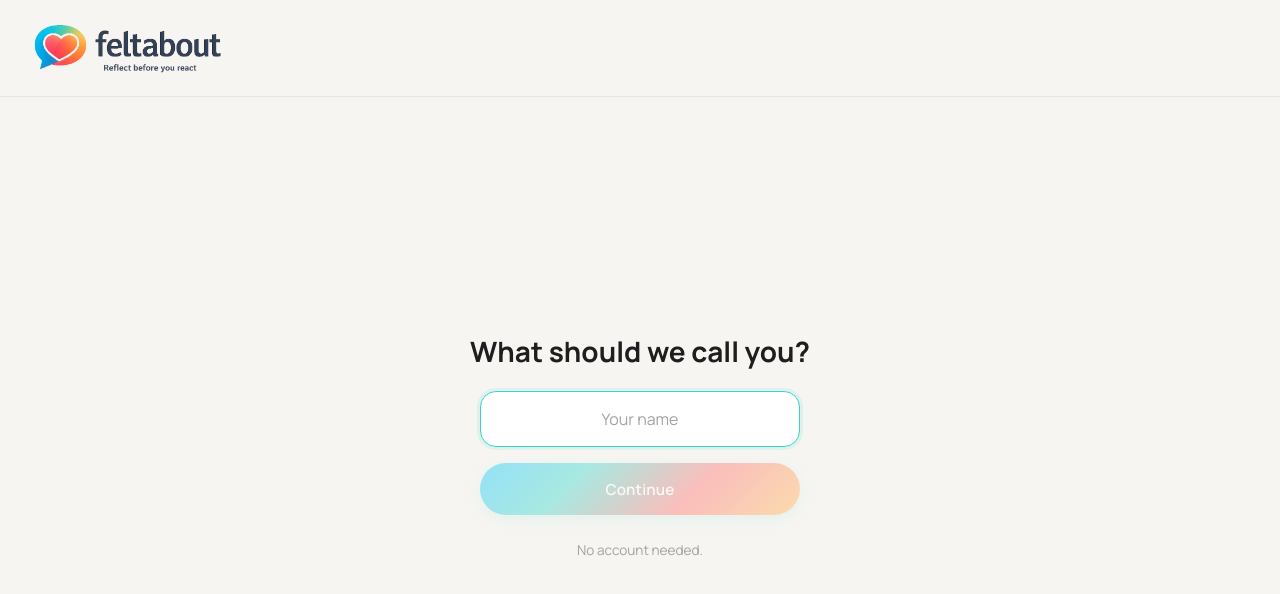
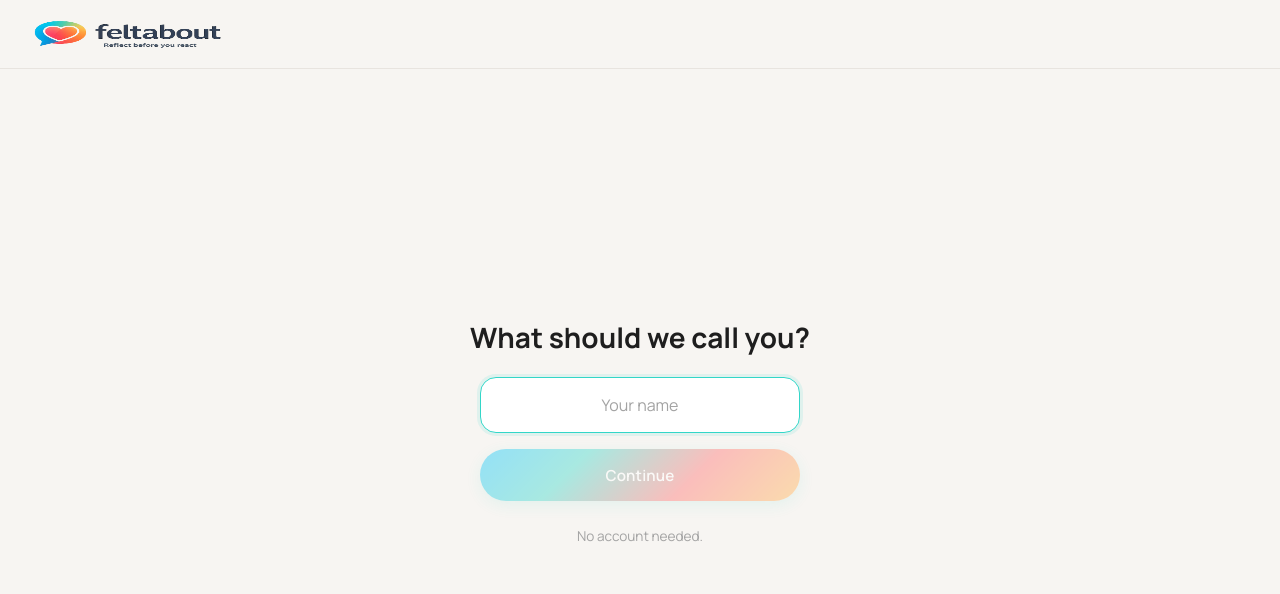
Before and after one commit to ionkilo42-ctrl/feltabout, a Next.js app in the folder frontend/: page /session in a window 1280 px wide. Shown: the top 594 px of the page. Built offline with nearby package versions, Linux system fonts and the light colour scheme.

Commit message:
fix: update header logo and brand mark height for improved UI consistency

```diff
--- a/frontend/app/aimee/AimeePage.module.css
+++ b/frontend/app/aimee/AimeePage.module.css
@@ -38,7 +38,7 @@
 }
 
 .headerLogo {
-  height: 26px;
+  height: 36px;
   width: auto;
 }
 
--- a/frontend/app/session/SessionPage.module.css
+++ b/frontend/app/session/SessionPage.module.css
@@ -24,7 +24,7 @@
 .brandMark {
   display: block;
   width: clamp(180px, 16vw, 240px);
-  height: auto;
+  height: 36px;
 }
 
 /* ── Container ─────────────────────────────────────────────── */
```
